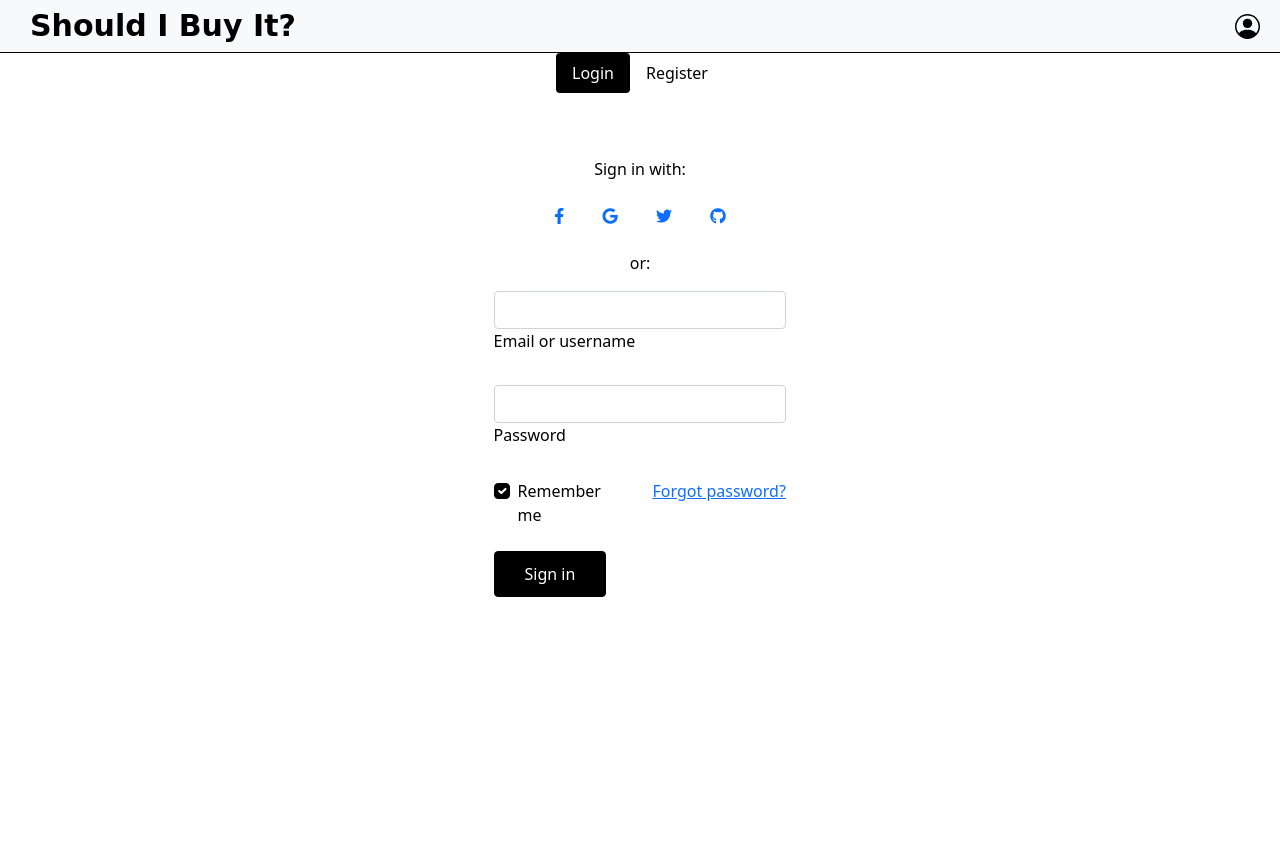
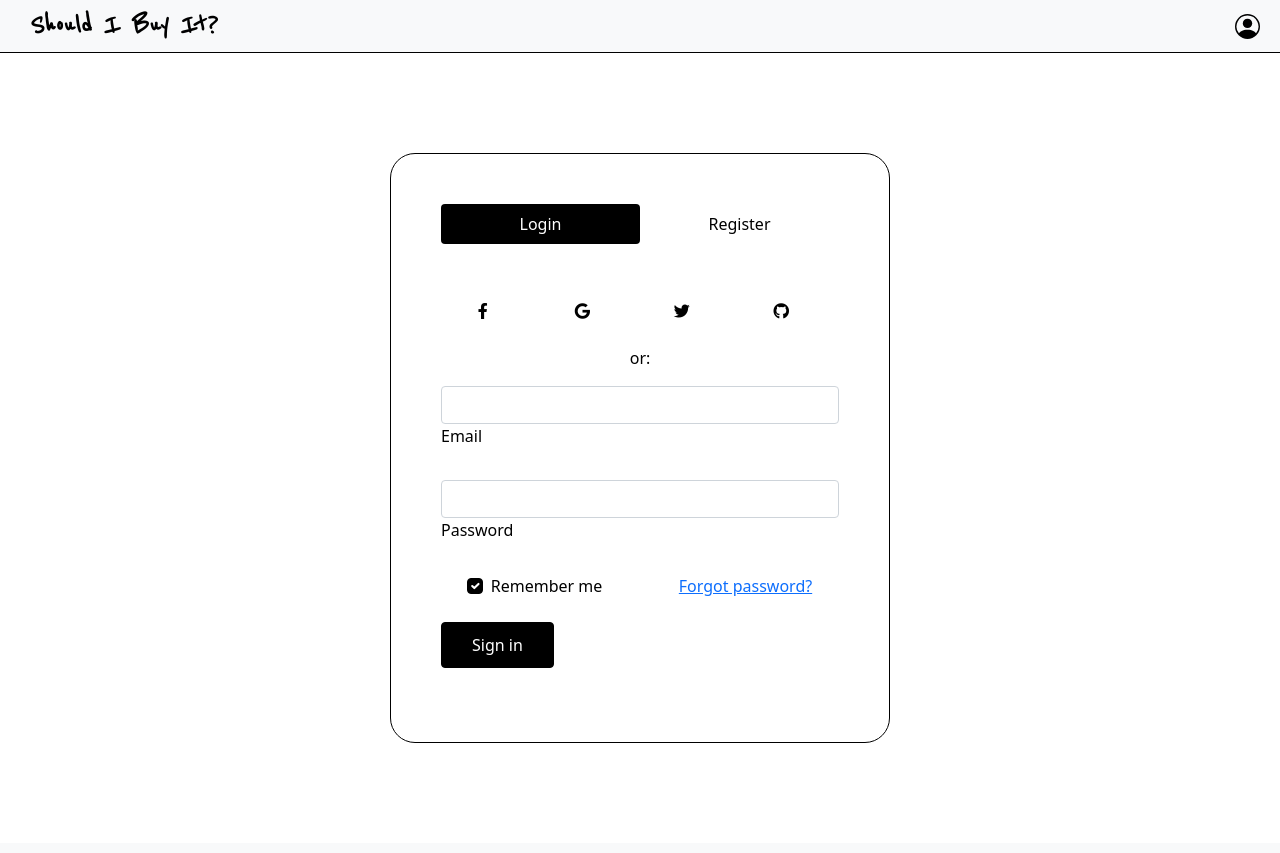
Before and after one commit to narmirarmi/CITS3403_Group_Project, a Flask app: page /login in a window 1280 px wide. After the commit the page ends 743 px from the top, so only its background shows below. Run offline with Flask 3, Linux system fonts and the light colour scheme.

Commit message:
fixed merge conflicts with user-management
Signed-off-by: maxy <maxyslater@pm.me>

```diff
--- a/app.py
+++ b/app.py
@@ -8,19 +8,29 @@ from database.models import db, Vote, Follow, Comment, User, Image
 
 
 app = Flask(__name__)
-CORS(app)
-app.secret_key = "secret_key"
-app.config['SQLALCHEMY_DATABASE_URI'] = 'sqlite:///should_i_buy_it.db'
-app.config['UPLOAD_FOLDER'] = "static\images"
-db.init_app(app)
+app.config.from_object('config.Config')
 
-# Define the allowed file extensions
-IMAGE_EXTENSIONS = {'png', 'jpg', 'jpeg', 'gif'}
+def create_app(config_filename):
+
+    #init app details
+    app.config.from_object(config_filename)
+    CORS(app)
+    app.secret_key = app.config['SECRET_KEY']
+
+    # init database
+    from database.models import db
+    db.init_app(app)
+
+    #import views here
+    from views.auth import auth
+    app.register_blueprint(auth)
+
+    return app
 
 # Function to check if file extension is allowed
 def allowed_file(filename):
     return '.' in filename and \
-           filename.rsplit('.', 1)[1].lower() in IMAGE_EXTENSIONS
+           filename.rsplit('.', 1)[1].lower() in app.config['IMAGE_EXTENSIONS']
 
 def get_image_filenames():
     images_dir = os.path.join(app.static_folder, 'images')
@@ -90,97 +100,6 @@ def addListing():
         # Render the form template for GET requests
         return render_template('addListing.html', endpoint='addListing')
 
-
-@app.route('/loginuser', methods=['POST'])
-def validateLogin():
-
-    print('endpoint LOGIN_USER reached')
-    login_mode = 0  # check if user submitted an email or a username
-
-    #access form data
-    user = request.form.get('username')
-    password = request.form.get('password')
-
-    errors = []
-    if not user:
-        errors.append('Username / Email is required.')
-    if not password:
-        errors.append('Password is required.')
-
-    # flip login_mode to 1 if email was passed instead of name
-    if user and re.match(r"[^@]+@[^@]+\.[^@]+", user):
-        login_mode = 1
-
-    # check password against email if login_mode is 1
-    if login_mode == 1:
-        if user and not User.query.filter_by(email=user).first():
-            errors.append('Email not found')
-        elif user and password != User.query.filter_by(email=user).first().password:
-            errors.append('Incorrect password')
-
-    # check password against username if login_mode is 0
-    elif login_mode == 0:
-        if user and not User.query.filter_by(username=user).first():
-            errors.append('Username not found')
-        elif user and password != User.query.filter_by(username=user).first().password:
-            errors.append('Incorrect password')
-
-    if errors:
-        return jsonify({"errors": errors}), 400
-
-    return jsonify(message="Successfully logged in as {}".format(user)), 201
-
-@app.route('/register', methods=['POST'])
-def register():
-    # Access the form data sent with the request
-    name = request.form.get('name')
-    username = request.form.get('username')
-    email = request.form.get('email')
-    password = request.form.get('password')
-
-    errors = []
-
-    # Check required fields
-    if not name:
-        errors.append('Name is required.')
-    if not username:
-        errors.append('Username is required.')
-    if not email:
-        errors.append('Email is required.')
-    if not password:
-        errors.append('Password is required.')
-
-    if email and not re.match(r"[^@]+@[^@]+\.[^@]+", email):
-        errors.append('Invalid email format.')
-
-    if password and len(password) < 8:
-        errors.append('Password must be at least 8 characters long.')
-
-    # Check for duplicate username / email addresses
-    if username and User.query.filter_by(username=username).first():
-        errors.append('Username is already taken.')
-    ## TEMPORARILY COMMENTED OUT AS SEED WAS GIVING DUPLICATE
-    """
-    #if email and User.query.filter_by(email=email).first():
-    #    errors.append('Email is already in use.')
-    """
-
-    if errors:
-        return jsonify({"errors": errors}), 400
-
-    # Otherwise, create a new user
-    new_user = User(username=username, email=email, password=password)
-    db.session.add(new_user)
-    try:
-        db.session.commit()
-    except IntegrityError:
-        db.session.rollback()
-        return jsonify(message="Registration failed due to a database error."), 500
-
-    print(f"new user: {new_user.username}")
-    return jsonify(message="Registration successful!"), 201
-
-
 @app.route('/users')
 def users():
     with app.app_context():
@@ -207,4 +126,8 @@ def vote():
 
 
 if __name__ == "__main__":
+    # load from main.cfg
+    app = create_app('config.Config')
+
+    #run the application
     app.run(debug=True)
--- a/config.py
+++ b/config.py
@@ -2,6 +2,8 @@
 class Config(object):
 	SQLALCHEMY_DATABASE_URI = 'sqlite:///should_i_buy_it.db'
 	SECRET_KEY = 'secret_key'
+	UPLOAD_FOLDER =	"static\images"
+	IMAGE_EXTENSIONS = {'png', 'jpg', 'jpeg', 'gif'}
 
 class InitialisingConfig(Config):
 	RELOAD_DB = True
--- a/static/js/loginUser.js
+++ b/static/js/loginUser.js
@@ -3,12 +3,12 @@ $(document).ready(function() {
         event.preventDefault(); // Prevent the default form submission
 
         var formData = {
-            username: $('#loginName').val(),
+            email: $('#loginName').val(),
             password: $('#loginPassword').val(),
         };
 
-        if (!formData.username || !formData.password) {
-            alert('Please enter a username/email and password');
+        if (!formData.email || !formData.password) {
+            alert('Please enter an email and password');
             return; // Stop the function if validation fails
         }
 
--- a/templates/login.html
+++ b/templates/login.html
@@ -2,7 +2,9 @@
 
 {% block title %} Login {% endblock %}
 {% block content %}
-     <div class="container-fluid d-flex flex-column justify-content-center align-items-center min-vh-100">
+
+    <!-- This was changed to be a flex container but that was breaking the beautiful formatting -->
+<div class="login-page">
     <!-- Separate container for the Pills navs -->
     <div class="mb-5">
         <!-- Pills navs -->
@@ -20,30 +22,19 @@
     </div>
 
     <!-- Pills content -->
-    <div class="tab-content flex-grow-1">
+    <div class="tab-content">
         <div class="tab-pane fade show active" id="pills-login" role="tabpanel" aria-labelledby="tab-login">
             <form id = "loginForm">
-                <div class="text-center mb-3">
-                    <p>Sign in with:</p>
-                    <button type="button" data-mdb-button-init data-mdb-ripple-init
-                        class="btn btn-link btn-floating mx-1">
-                        <i class="fab fa-facebook-f"></i>
-                    </button>
 
-                    <button type="button" data-mdb-button-init data-mdb-ripple-init
-                        class="btn btn-link btn-floating mx-1">
-                        <i class="fab fa-google"></i>
-                    </button>
+                <!-- Reusable Icon Buttons for logging in-->
+                <div class="row w-100 justify-text-center mb-3">
+                    <!-- Load logos with reusable button format -->
+                    {% for icon in ["fa-facebook-f", "fa-google", "fa-twitter", "fa-github"] %}
+                        {% with logo = icon %}
+                            {% include "login/LoginIcon.html" %}
+                        {% endwith %}
+                    {% endfor %}
 
-                    <button type="button" data-mdb-button-init data-mdb-ripple-init
-                        class="btn btn-link btn-floating mx-1">
-                        <i class="fab fa-twitter"></i>
-                    </button>
-
-                    <button type="button" data-mdb-button-init data-mdb-ripple-init
-                        class="btn btn-link btn-floating mx-1">
-                        <i class="fab fa-github"></i>
-                    </button>
                 </div>
 
                 <p class="text-center">or:</p>
@@ -51,7 +42,7 @@
                 <!-- Email input -->
                 <div data-mdb-input-init class="form-outline mb-4">
                     <input type="email" id="loginName" class="form-control" />
-                    <label class="form-label" for="loginName">Email or username</label>
+                    <label class="form-label" for="loginName">Email</label>
                 </div>
 
                 <!-- Password input -->
@@ -83,27 +74,14 @@
         </div>
         <div class="tab-pane fade" id="pills-register" role="tabpanel" aria-labelledby="tab-register">
             <form id = "registrationForm">
-                <div class="text-center mb-3">
-                    <p>Sign up with:</p>
-                    <button type="button" data-mdb-button-init data-mdb-ripple-init
-                        class="btn btn-link btn-floating mx-1">
-                        <i class="fab fa-facebook-f"></i>
-                    </button>
+                <div class="row w-100 justify-text-center mb-3">
 
-                    <button type="button" data-mdb-button-init data-mdb-ripple-init
-                        class="btn btn-link btn-floating mx-1">
-                        <i class="fab fa-google"></i>
-                    </button>
+                    {% for icon in ["fa-facebook-f", "fa-google", "fa-twitter", "fa-github"] %}
+                        {% with logo = icon %}
+                            {% include "login/LoginIcon.html" %}
+                        {% endwith %}
+                    {% endfor %}
 
-                    <button type="button" data-mdb-button-init data-mdb-ripple-init
-                        class="btn btn-link btn-floating mx-1">
-                        <i class="fab fa-twitter"></i>
-                    </button>
-
-                    <button type="button" data-mdb-button-init data-mdb-ripple-init
-                        class="btn btn-link btn-floating mx-1">
-                        <i class="fab fa-github"></i>
-                    </button>
                 </div>
 
                 <p class="text-center">or:</p>
@@ -155,4 +133,8 @@
     </div>
     <!-- Pills content -->
 </div>
+
+    <!-- Login and Registration Scripts-->
+<script src="/static/js/loginUser.js"></script>
+<script src="/static/js/registerUser.js"></script>
 {% endblock %}
--- a/templates/resources/head.html
+++ b/templates/resources/head.html
@@ -20,6 +20,7 @@
         <!-- Fonts -->
         <link rel="preconnect" href="https://fonts.googleapis.com">
         <link rel="preconnect" href="https://fonts.gstatic.com" crossorigin>
+        <link href="https://fonts.googleapis.com/css2?family=Reenie+Beanie&display=swap" rel="stylesheet">
         <link href="https://cdnjs.cloudflare.com/ajax/libs/font-awesome/5.15.4/css/all.min.css" rel="stylesheet">
 
         <!-- End of base Head file -->
```
Also changed, not shown: login.html (+7 -2 lines), views/auth.py (+12 -18 lines), instance/should_i_buy_it.db. Lines whose indentation alone changed are shown as unchanged.
